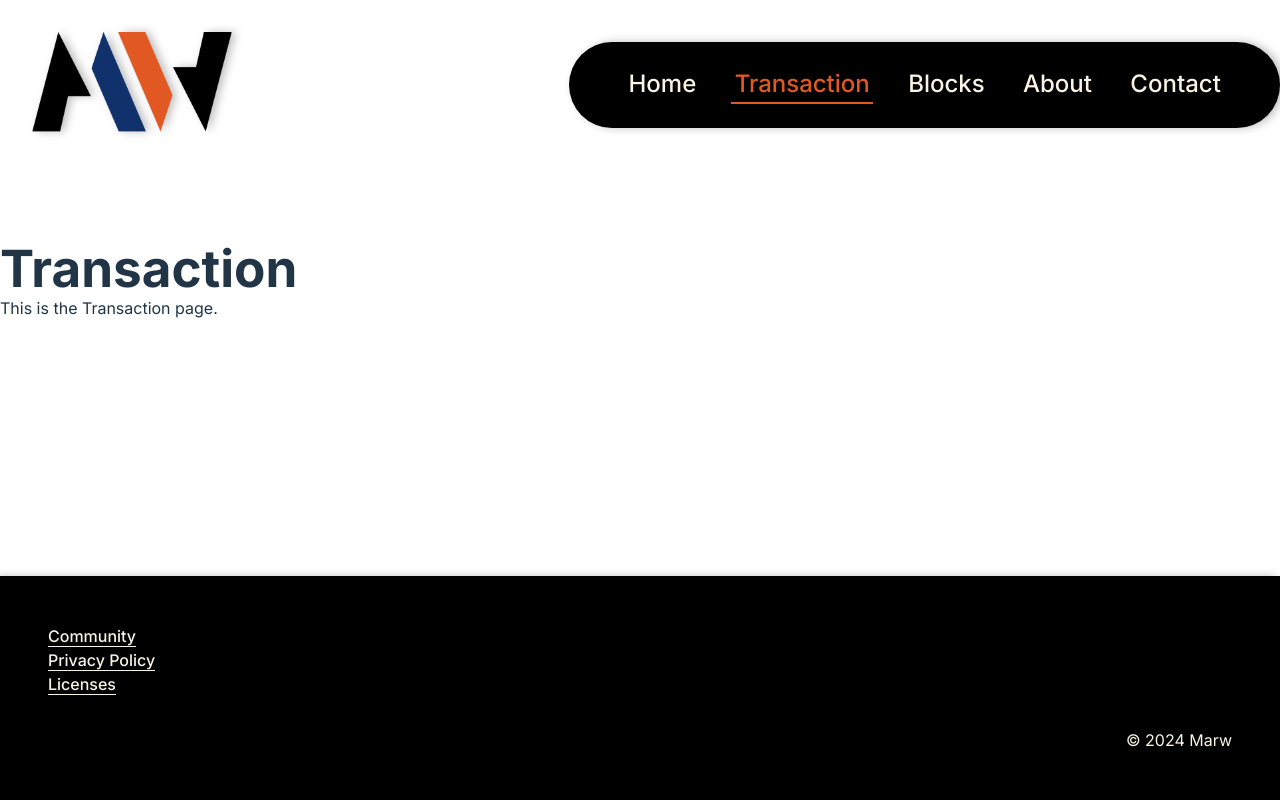
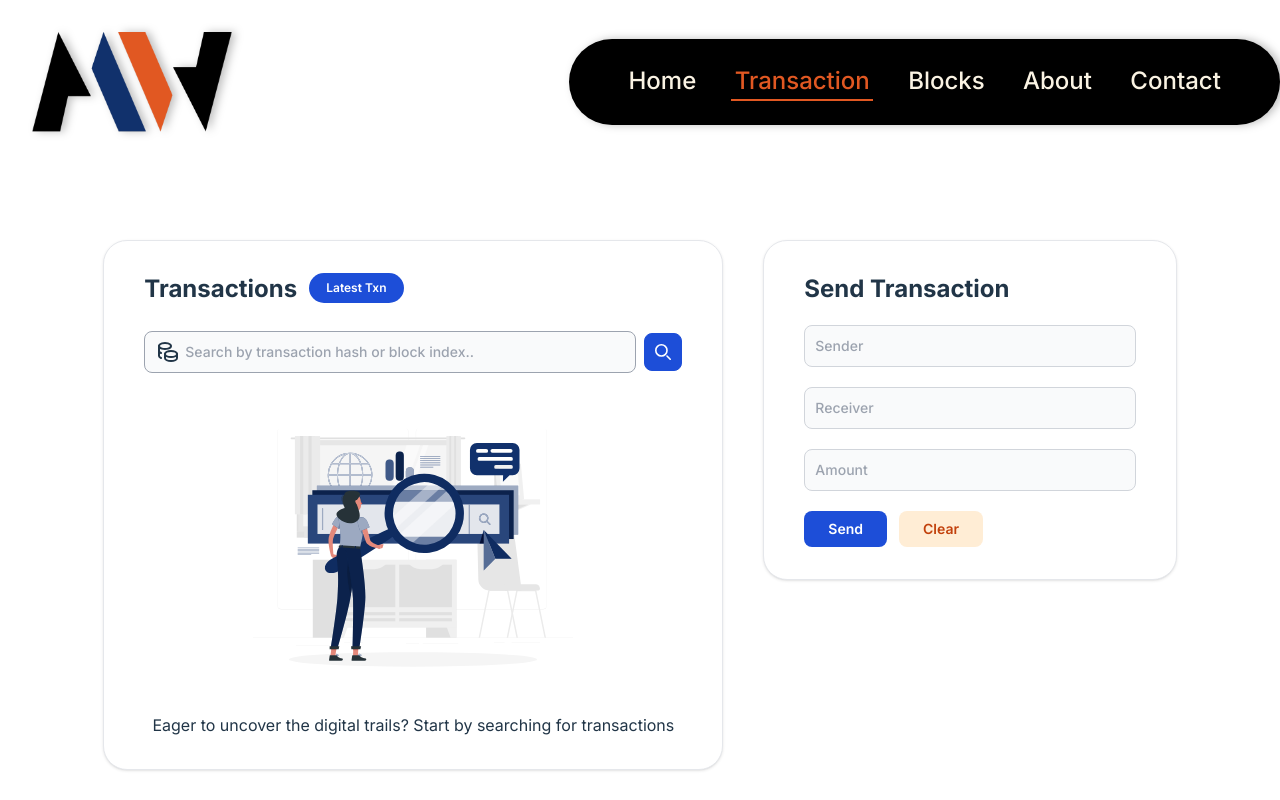
Before and after one commit to rowpacmal/marwcoin, a React (Vite) app in the folder frontend/: page /transaction in a window 1280 px wide. Shown: the top 800 px of the page. Built offline with nearby package versions, Linux system fonts and the light colour scheme.

Commit message:
Edit `Transaction.jsx` page - Imports `tailwind.css` - Imports and renders required components `TransactionView.jsx` and `AddTransaction.jsx`

```diff
--- a/frontend/src/pages/Transaction.jsx
+++ b/frontend/src/pages/Transaction.jsx
@@ -1,10 +1,12 @@
-import React from 'react';
+import { AddTransaction } from "../components/transaction/AddTransaction";
+import { TransactionView } from "../components/transaction/TransactionView";
+import "../tailwind.css";
 
 export const Transaction = () => {
-  return (
-    <div>
-      <h1>Transaction</h1>
-      <p>This is the Transaction page.</p>
-    </div>
-  );
+    return (
+        <div className="relative flex flex-wrap gap-10 justify-center items-start mb-10 md:px-5 px-8">
+            <TransactionView />
+            <AddTransaction />
+        </div>
+    );
 };
```
